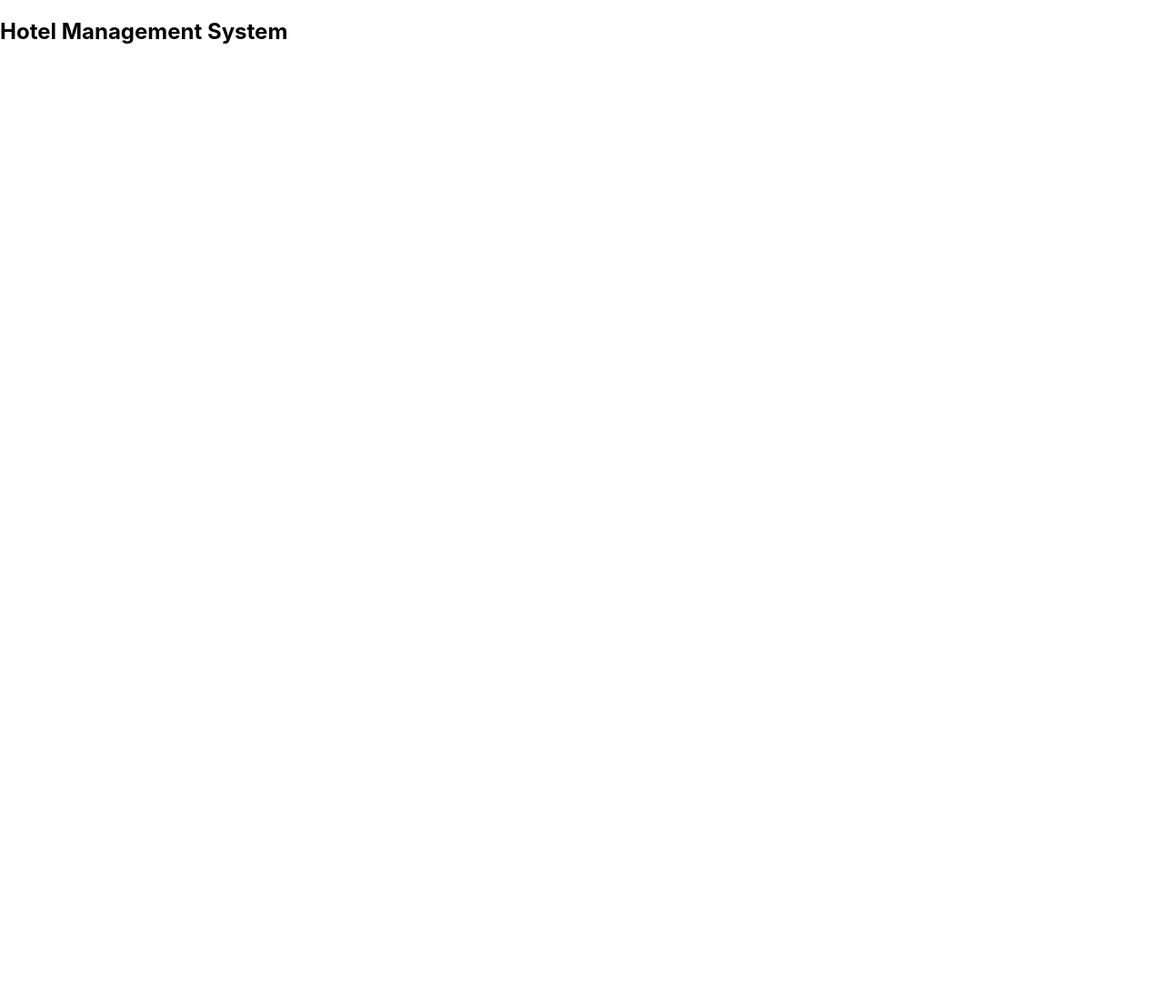
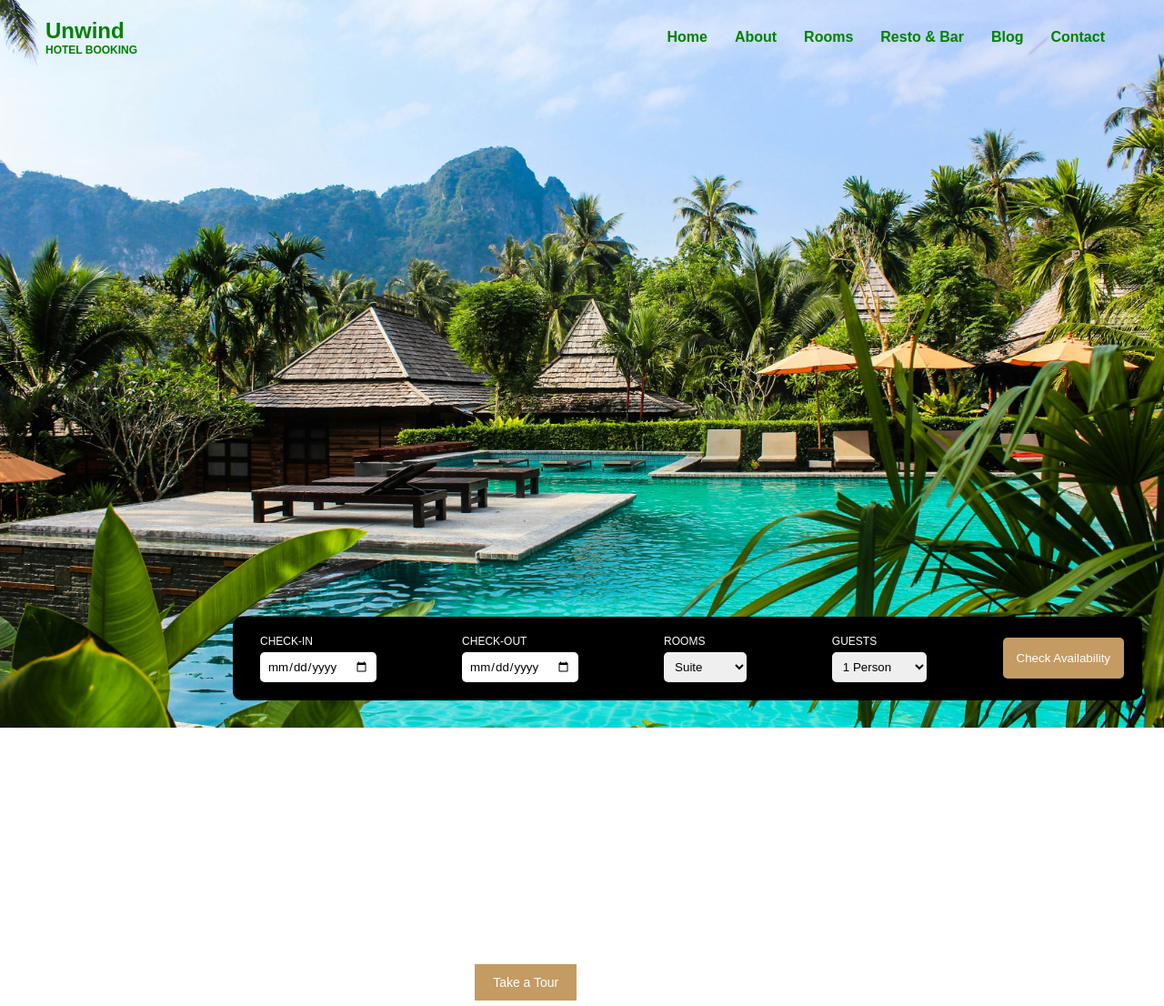
Before and after one commit to WathodkarSneha384/hotelBooking, a React (Create React App) app: page / in a window 1280 px wide. Shown: the whole page at 91% size. Before the commit the page ends 800 px from the top, so only its background shows below. Built offline with nearby package versions, Linux system fonts and the light colour scheme.

Commit message:
addec folders

```diff
--- a/package.json
+++ b/package.json
@@ -9,6 +9,7 @@
     "@testing-library/user-event": "^13.5.0",
     "react": "^19.0.0",
     "react-dom": "^19.0.0",
+    "react-router-dom": "^7.3.0",
     "react-scripts": "5.0.1",
     "web-vitals": "^2.1.4"
   },
--- a/src/App.js
+++ b/src/App.js
@@ -1,12 +1,16 @@
-import logo from './logo.svg';
-import './App.css';
+import { BrowserRouter as Router, Route, Routes } from "react-router-dom";
+
+import HomePages from "./components/HeroComponent.jsx/Pages/HomePages";
+
 
 function App() {
   return (
-    <div >
-      <h2>Hotel Management System</h2>
+   <Router>
+         <Routes>
+           <Route path="/" element={<HomePages />} />
 
-    </div>
+         </Routes>
+       </Router>
   );
 }
 
--- a/src/Style/header.css
+++ b/src/Style/header.css
@@ -0,0 +1,140 @@
+/* General Styles */
+* {
+    margin: 0;
+    padding: 0;
+    box-sizing: border-box;
+    font-family: "Arial", sans-serif;
+  }
+
+  /* Hero Section */
+  .hero {
+    background: url('../asset/Hero_banner_img.jpg') no-repeat center center/cover;
+    height: 100vh;
+    display: flex;
+    flex-direction: column;
+    align-items: center;
+    justify-content: space-between;
+    position: relative;
+  }
+
+  /* Navbar */
+  .navbar {
+    width: 100%;
+    display: flex;
+    justify-content: space-between;
+    align-items: center;
+    padding: 20px 50px;
+    position: absolute;
+    top: 0;
+  }
+
+  .logo {
+    font-size: 24px;
+    font-weight: bold;
+    color: green;
+  }
+
+  .logo span {
+    display: block;
+    font-size: 12px;
+  }
+
+  .nav-links {
+    list-style: none;
+    display: flex;
+  }
+
+  .nav-links li {
+    margin: 0 15px;
+  }
+
+  .nav-links a {
+    text-decoration: none;
+    color: green;
+    font-weight: bold;
+  }
+
+  /* Hero Content */
+  .hero-content {
+    text-align: center;
+    color: white;
+    margin-top: 150px;
+  }
+
+  .hero-content p {
+    font-size: 14px;
+    letter-spacing: 2px;
+  }
+
+  .hero-content h1 {
+    font-size: 50px;
+    margin: 10px 0;
+  }
+
+  .buttons {
+    margin-top: 20px;
+  }
+
+  .tour-btn,
+  .learn-btn {
+    padding: 12px 20px;
+    font-size: 14px;
+    border: none;
+    cursor: pointer;
+    margin: 5px;
+  }
+
+  .tour-btn {
+    background-color: #c49b63;
+    color: white;
+  }
+
+  .learn-btn {
+    border: 1px solid white;
+    background: transparent;
+    color: white;
+  }
+
+  /* Booking Form */
+  .booking-form {
+    width: 90%;
+    max-width: 1000px;
+    background: black;
+    color: white;
+    display: flex;
+    padding: 20px;
+    justify-content: space-between;
+    align-items: center;
+    position: absolute;
+    bottom: 30px;
+    border-radius: 10px;
+    margin-left: 20%;
+  }
+
+  .form-item {
+    display: flex;
+    flex-direction: column;
+    margin: 0 10px;
+  }
+
+  .form-item label {
+    font-size: 12px;
+    margin-bottom: 5px;
+  }
+
+  .form-item input,
+  .form-item select {
+    padding: 8px;
+    border: none;
+    border-radius: 5px;
+    outline: none;
+  }
+
+  .availability-btn {
+    background-color: #c49b63;
+    color: white;
+    padding: 15px;
+    border: none;
+    cursor: pointer;
+    border-radius: 5px;
+  }
--- /dev/null
+++ b/src/components/HeroComponent.jsx/BookingForm.jsx
@@ -0,0 +1,36 @@
+import React from "react";
+import '../../Style/header.css'
+
+function BookingForm() {
+  return (
+    <div className="booking-form">
+      <div className="form-item">
+        <label>CHECK-IN</label>
+        <input type="date" />
+      </div>
+      <div className="form-item">
+        <label>CHECK-OUT</label>
+        <input type="date" />
+      </div>
+      <div className="form-item">
+        <label>ROOMS</label>
+        <select>
+          <option>Suite</option>
+          <option>Deluxe</option>
+          <option>Standard</option>
+        </select>
+      </div>
+      <div className="form-item">
+        <label>GUESTS</label>
+        <select>
+          <option>1 Person</option>
+          <option>2 Persons</option>
+          <option>3+ Persons</option>
+        </select>
+      </div>
+      <button className="availability-btn">Check Availability</button>
+    </div>
+  );
+}
+
+export default BookingForm;
--- /dev/null
+++ b/src/components/HeroComponent.jsx/HeroComponent.jsx
@@ -0,0 +1,17 @@
+import React from 'react'
+import '../../Style/header.css'
+
+function HeroComponent() {
+  return (
+    <div className="hero-content">
+        <p>ENJOY YOUR WONDERFUL HOLIDAYS WITH A GREAT LUXURY EXPERIENCE!</p>
+        <h1>Most Relaxing Place</h1>
+        <div className="buttons">
+          <button className="tour-btn">Take a Tour</button>
+          <button className="learn-btn">Learn More</button>
+        </div>
+      </div>
+  )
+}
+
+export default HeroComponent
--- /dev/null
+++ b/src/components/HeroComponent.jsx/Pages/HomePages.jsx
@@ -0,0 +1,16 @@
+import React from 'react'
+import Home from '../../Home'
+import BookingForm from '../BookingForm'
+import HeroComponent from '../HeroComponent'
+
+function HomePages() {
+  return (
+    <div>
+    <Home/>
+   <HeroComponent/>
+   <BookingForm/>
+   </div>
+  )
+}
+
+export default HomePages
--- a/src/components/Home.jsx
+++ b/src/components/Home.jsx
@@ -0,0 +1,21 @@
+import React from 'react'
+import '../Style/header.css'
+
+function Home() {
+  return (
+    <div className="hero">
+    <nav className="navbar">
+      <div className="logo">Unwind <span>HOTEL BOOKING</span></div>
+      <ul className="nav-links">
+        <li><a href="#">Home</a></li>
+        <li><a href="#">About</a></li>
+        <li><a href="#">Rooms</a></li>
+        <li><a href="#">Resto & Bar</a></li>
+        <li><a href="#">Blog</a></li>
+        <li><a href="#">Contact</a></li>
+      </ul>
+    </nav></div>
+  )
+}
+
+export default Home
```
Also changed, not shown: src/asset/Hero_banner_img.jpg (added), 1 other file (tests, documents, lock files or other folders).
